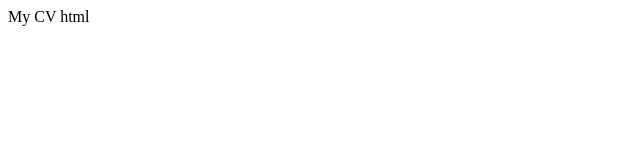
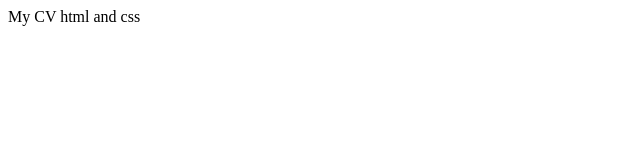
Before and after one commit to cruciaal/rsschool-cv, a plain HTML site: page index.html in a window 1280 px wide. Shown: the full height of the page, 0-640 px from the left. Drawn offline with Linux system fonts and the light colour scheme.

```diff
--- a/index.html
+++ b/index.html
@@ -7,6 +7,6 @@
 	<title>Document</title>
 </head>
 <body>
-	My CV html
+	My CV html and css
 </body>
 </html>
```
